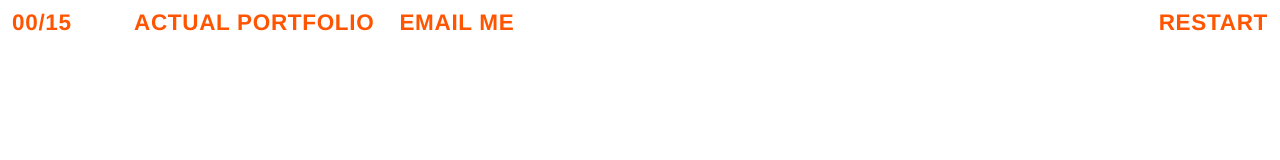
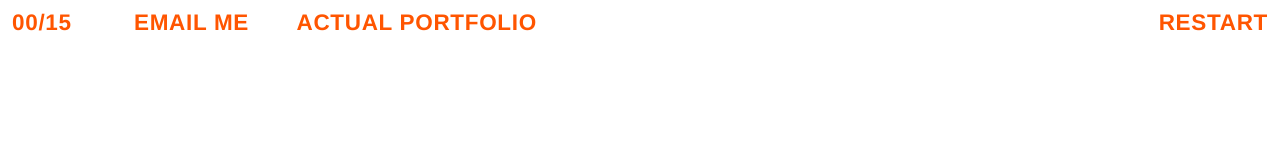
Before and after one commit to GVigna/a-very-unprofessional-intro, a plain HTML site: page index.html in a window 1280 px wide. Shown: the top 160 px of the page. Drawn offline with Linux system fonts and the light colour scheme; a web font is replaced by a local one.

Commit message:
Desktop: EMAIL ME before ACTUAL PORTFOLIO, wider gap
Co-Authored-By: Claude Opus 5.5 <noreply@anthropic.com>
Claude-Session: https://claude.ai/code/session_01Xngoj7q7a65PUza189cchS

```diff
--- a/css/style.css
+++ b/css/style.css
@@ -634,8 +634,9 @@ body.dark-page .ui { color: #FFFFFF; }   /* on a coloured page the UI turns whit
   top: calc(var(--safe-t) + 4px);
   left: calc(var(--safe-l) + 5.6em);
   display: flex;
-  gap: 0.4em;
+  gap: 1.4em;
 }
+.ui-contact .ui-email { order: -1; }     /* EMAIL ME first, then ACTUAL PORTFOLIO */
 .ui-link {
   color: inherit;
   text-decoration: none;
```
